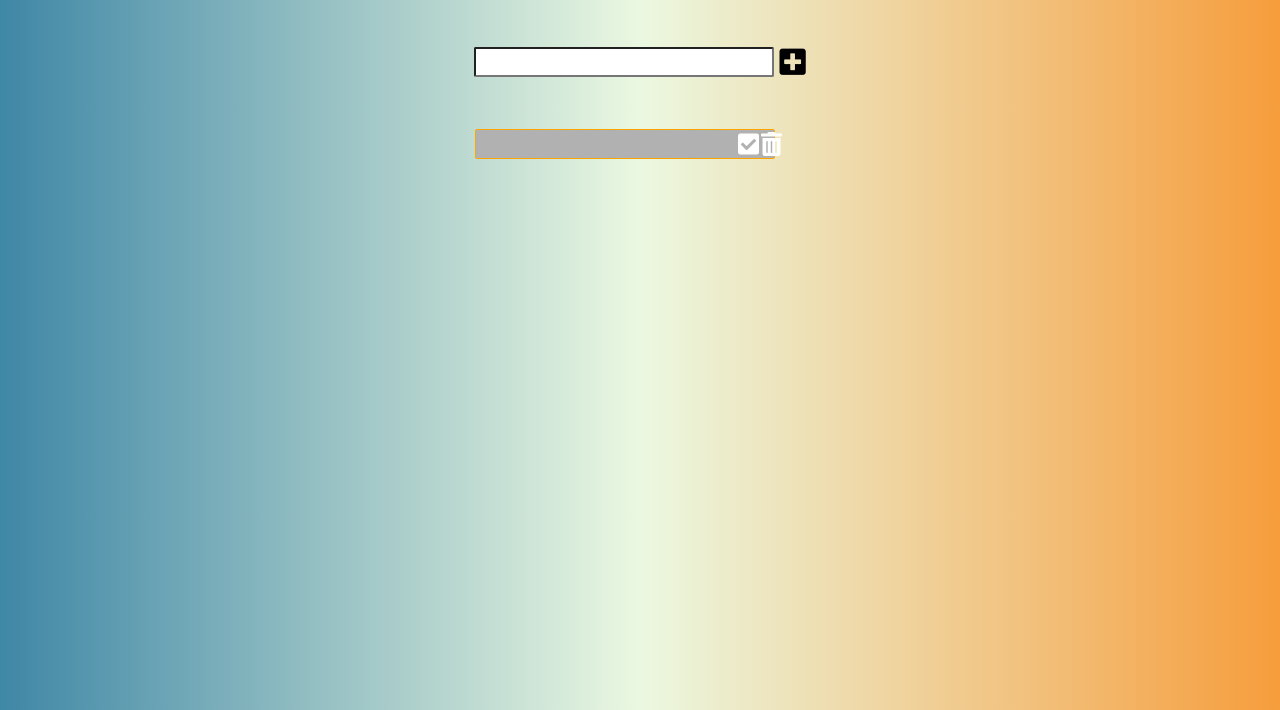
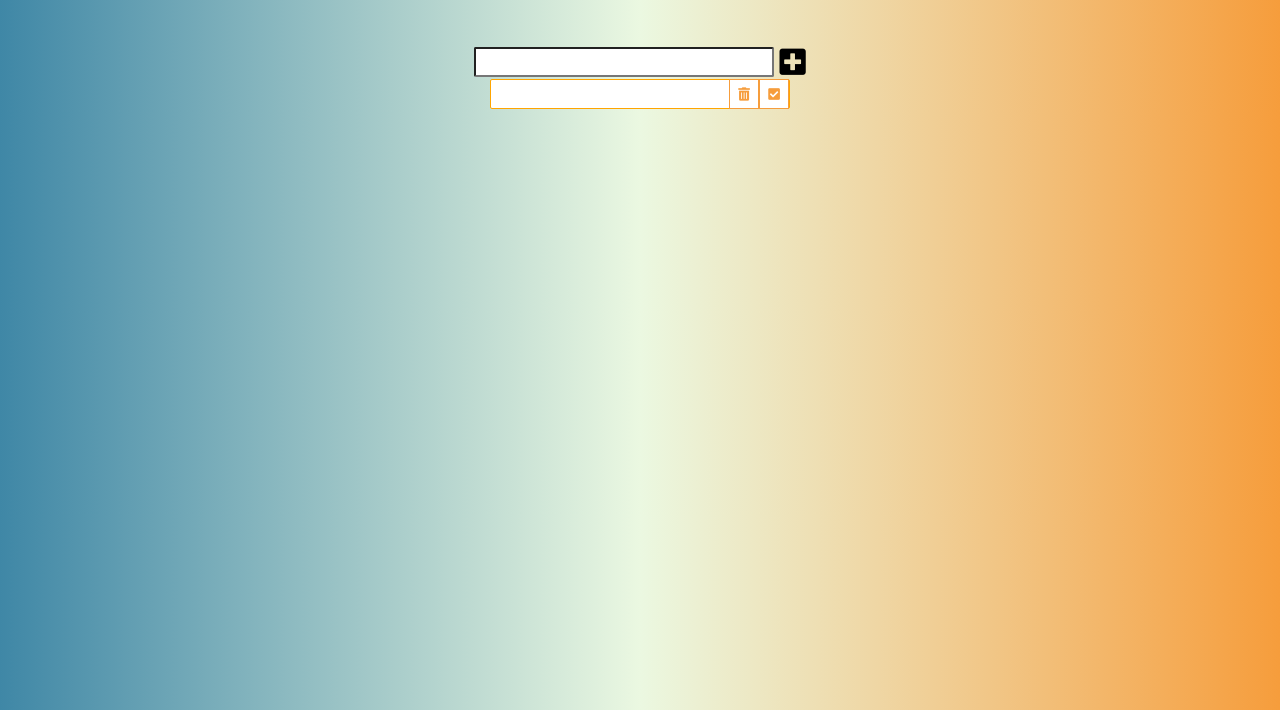
Before and after one commit to mattia-centini/Another-to-do, a plain HTML site: page index.html in a window 1280 px wide. Both pictures are taken after a click on the element 790 px from the left and 152 px from the top of the page. Shown: the part 90-800 px from the top of the page. Drawn offline with Linux system fonts and the light colour scheme.

Commit message:
adjusted style

```diff
--- a/app.js
+++ b/app.js
@@ -4,23 +4,37 @@ const textNode = document.getElementById("form");
 function addList() {
   //CREATING EACH DIV BLOCK containing the added todo text
   const addedTodo = document.createElement("div");
+  addedTodo.className = "todo";
   const li = document.createElement("li");
   li.innerText = textNode.value;
   addedTodo.appendChild(li);
-  // complete button
-  const completeBtn = document.createElement("span");
-  completeBtn.className = "fas fa-check-square";
-  li.appendChild(completeBtn);
-  // delete button
-  const deleteBtn = document.createElement("span");
-  deleteBtn.className = "fas fa-trash-alt";
-  li.appendChild(deleteBtn);
+
+  //delete button
+  const deleteBtn = document.createElement("button");
+  deleteBtn.innerHTML = '<i class="fas fa-trash-alt"></i>';
+  deleteBtn.className = "delete-box";
+  addedTodo.appendChild(deleteBtn);
+
+  //complete button
+  const completeBtn = document.createElement("button");
+  completeBtn.innerHTML = '<i class="fas fa-check-square"></i>';
+  completeBtn.className = "complete-box";
+  addedTodo.appendChild(completeBtn);
+
+  // // complete button
+  // const completeBtn = document.createElement("span");
+  // completeBtn.className = "fas fa-check-square";
+  // li.appendChild(completeBtn);
+  // // delete button
+  // const deleteBtn = document.createElement("span");
+  // deleteBtn.className = "fas fa-trash-alt";
+  // li.appendChild(deleteBtn);
+
   //append div to ul
   const list = document.querySelector(".list");
   list.appendChild(addedTodo);
   textNode.value = " ";
-  checked();
-  deleted();
+  //add delete button
 }
 
 function createTodo() {
@@ -32,24 +46,11 @@ function createTodo() {
 }
 createTodo();
 
-//add a line-through when clicking on complete
-const checked = () => {
-  const check = document.querySelector(".fa-check-square");
-  check.addEventListener("click", () => {
-    let li = document.querySelector("li");
-    li.style.textDecoration = "line-through";
-  });
-};
-
-//delete row when clicking on trash
-const deleted = () => {
-  const trash = document.querySelector(".fa-trash-alt");
-  trash.addEventListener("click", () => {
-    let li = document.querySelector("li");
-    li.style.display = "none";
-  });
-};
-
+// liItems.forEach((item, index) => {
+//   if (item[index] >= 0) {
+//     item.className = "fas fa-trash-alt";
+//   }
+// });
 //
 // use loops to iterate through li items
 // queryselectorAll (li elements) [...]
--- a/style.css
+++ b/style.css
@@ -43,31 +43,40 @@ input {
   display: flex;
   justify-content: center;
   position: relative;
-  top: 50px;
-  transform: translateX(-15px);
 }
 
-li {
-  display: flex;
+.todo {
+  position: relative;
   font-size: 24px;
   list-style: none;
   width: 300px;
   height: 30px;
   border: 1px solid orange;
   border-radius: 2px;
-  background-color: rgb(177, 177, 177);
-  color: white;
+  background-color: rgb(255, 255, 255);
+  color: black;
   margin: 2px;
-  padding: 2px;
+  padding: px;
+  display: flex;
+  align-items: center;
+  justify-content: space-between;
 }
 
-.fas {
+.todo li {
+  flex: 1;
+}
+
+.complete-box,
+.delete-box {
+}
+
+button {
+  height: 30px;
+  width: 30px;
+  border: none;
+  background-color: white;
+  border: 1px solid #f69d3c;
+  color: #f69d3c;
+  outline: none;
   cursor: pointer;
 }
-
-.fa-trash-alt,
-.fa-check-square {
-  position: relative;
-  left: 260px;
-  margin-right: 2px;
-}
```
